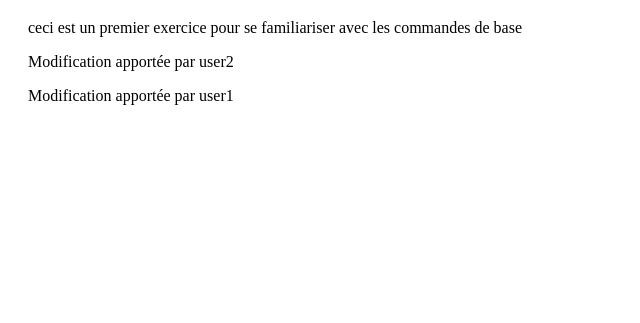
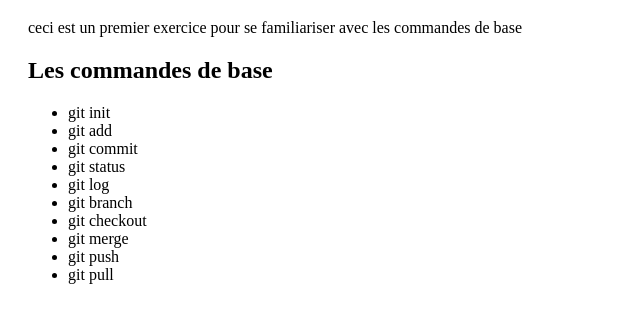
Before and after one commit to mehdi-mtir/demo2-git, a plain HTML site: page index.html in a window 1280 px wide. Shown: the part 69-392 px from the top of the page, without its empty margins (0-640 px from the left). Drawn offline with Linux system fonts and the light colour scheme.

Commit message:
Ajout d'une section pour les commandes de base

```diff
--- a/index.html
+++ b/index.html
@@ -11,9 +11,18 @@
         <h1>Premier lab Git</h1>
         <p>ceci est un premier exercice pour se familiariser avec les commandes de base</p>
 
-        <p>Modification apportée par user2</p>
-
-        <p>Modification apportée par user1</p>
+        <h2>Les commandes de base</h2>
+        <ul>
+            <li>git init</li>
+            <li>git add</li>
+            <li>git commit</li>
+            <li>git status</li>
+            <li>git log</li>
+            <li>git branch</li>
+            <li>git checkout</li>
+            <li>git merge</li>
+            <li>git push</li>
+            <li>git pull</li>
     </div>
 </body>
 </html>
```
